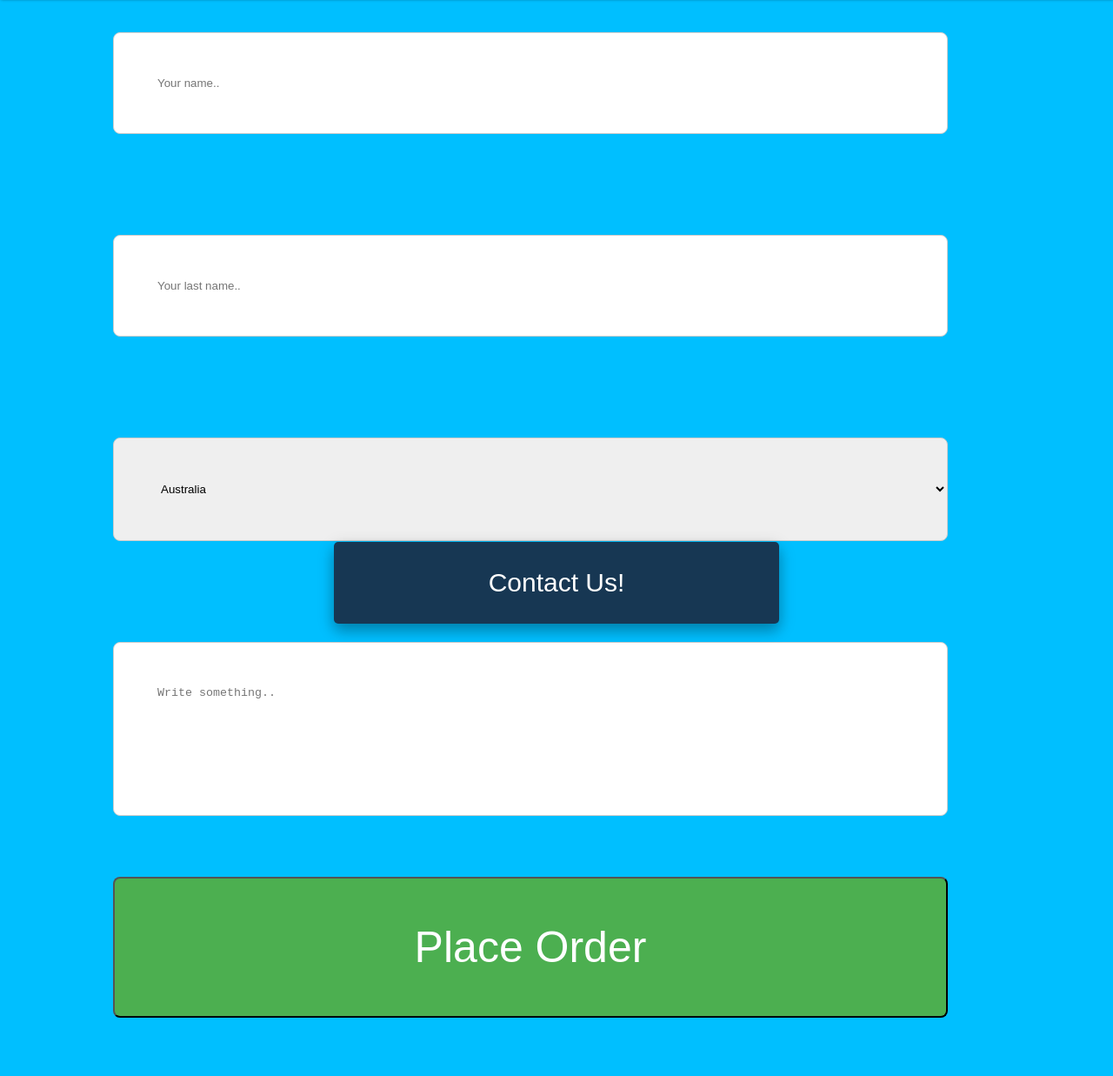
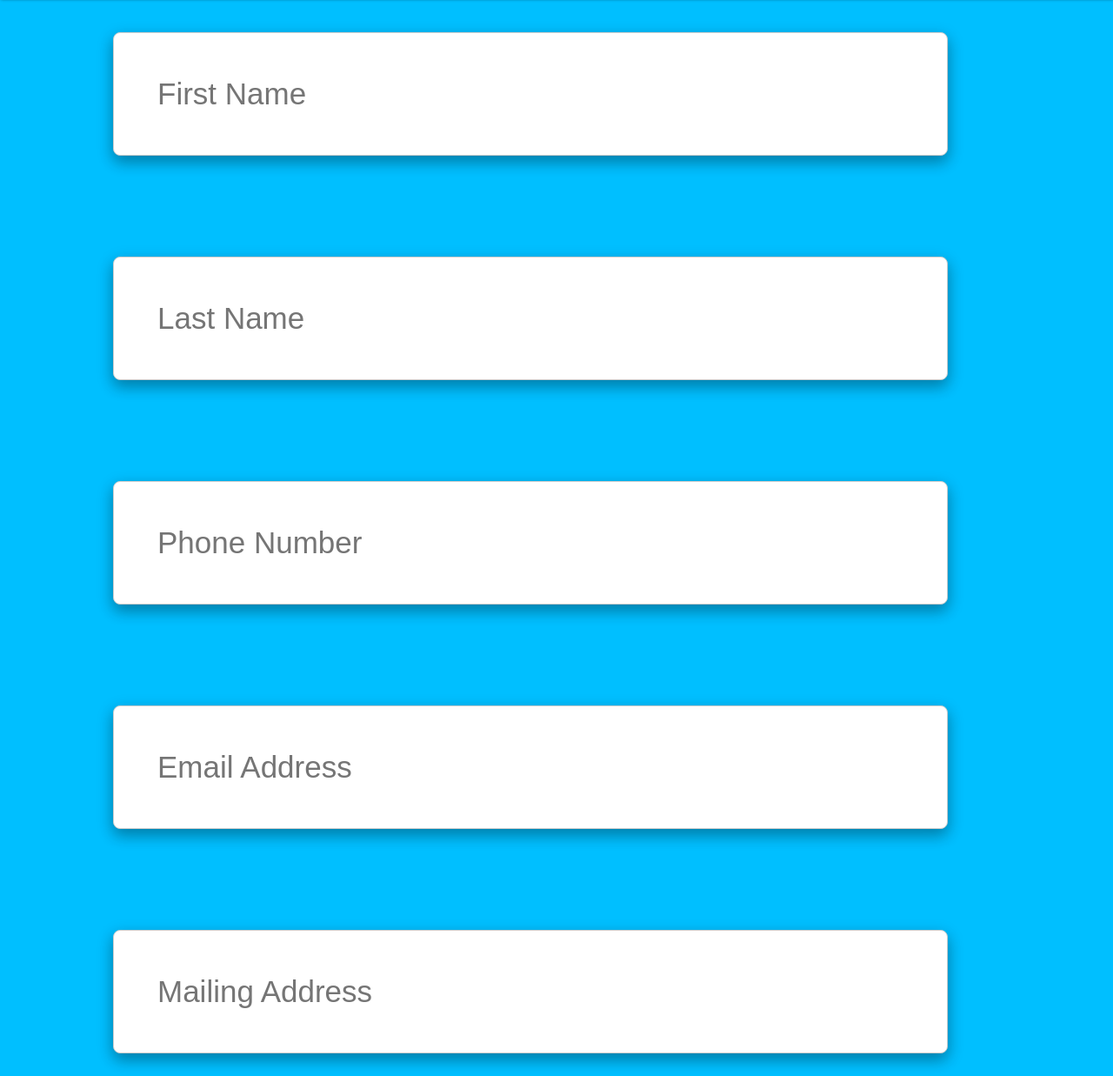
Before and after one commit to rrbaciusIIT/ProjectTwo, a plain HTML site: page checkout.html in a window 1280 px wide. Shown: the part 63-1300 px from the top of the page at 87% size. Before the commit the page ends 1233 px from the top, so only its background shows below. Drawn offline with Linux system fonts and the light colour scheme.

Commit message:
add to order form

```diff
--- a/checkout.html
+++ b/checkout.html
@@ -20,22 +20,16 @@
 <body>
 <div class="container">
     <form action="/action_page.php">
-        <input type="text" id="fname" name="firstname" placeholder="Your name..">
-        <input type="text" id="lname" name="lastname" placeholder="Your last name..">
-        <select id="country" name="country">
-            <option value="australia">Australia</option>
-            <option value="canada">Canada</option>
-            <option value="usa">USA</option>
-        </select>
-        <textarea id="subject" name="subject" placeholder="Write something.." style="height:200px"></textarea>
-        <input type="submit" value="Place Order">
+        <input type="text" id="fname" name="firstname" placeholder="First Name">
+        <input type="text" id="lname" name="lastname" placeholder="Last Name">
+        <input type="text" id="lname" name="lastname" placeholder="Phone Number">
+        <input type="text" id="lname" name="lastname" placeholder="Email Address">
+        <input type="text" id="lname" name="lastname" placeholder="Mailing Address">
+        <textarea id="subject" name="subject" placeholder="Selected Items Listen Below:" style="height:300px"></textarea>
+        <input type="submit" formaction="postOrder.html" value="Place Order">
     </form>
 </div>
-
 </body>
 <footer>
-    <a href="tel:+2244250288">
-        <button class="button button1">Contact Us!</button>
-    </a>
 </footer>
 </html>
--- a/css/checkout.css
+++ b/css/checkout.css
@@ -14,7 +14,10 @@ input[type=text], select, textarea {
     margin-top: 100px;
     margin-bottom: 16px;
     resize: initial;
+    font-size: 35px;
     margin-left: 130px;
+    box-shadow: 0 8px 16px 0 rgba(0,0,0,0.2), 0 6px 20px 0 rgba(0,0,0,0.19);
+
 }
 
 input[type=submit] {
@@ -27,4 +30,6 @@ input[type=submit] {
     padding: 50px 100px;
     border-radius: 8px;
     cursor: pointer;
+    box-shadow: 0 8px 16px 0 rgba(0,0,0,0.2), 0 6px 20px 0 rgba(0,0,0,0.19);
+
 }
```
Also changed, not shown: postOrder.html (added, +10 -0 lines).
